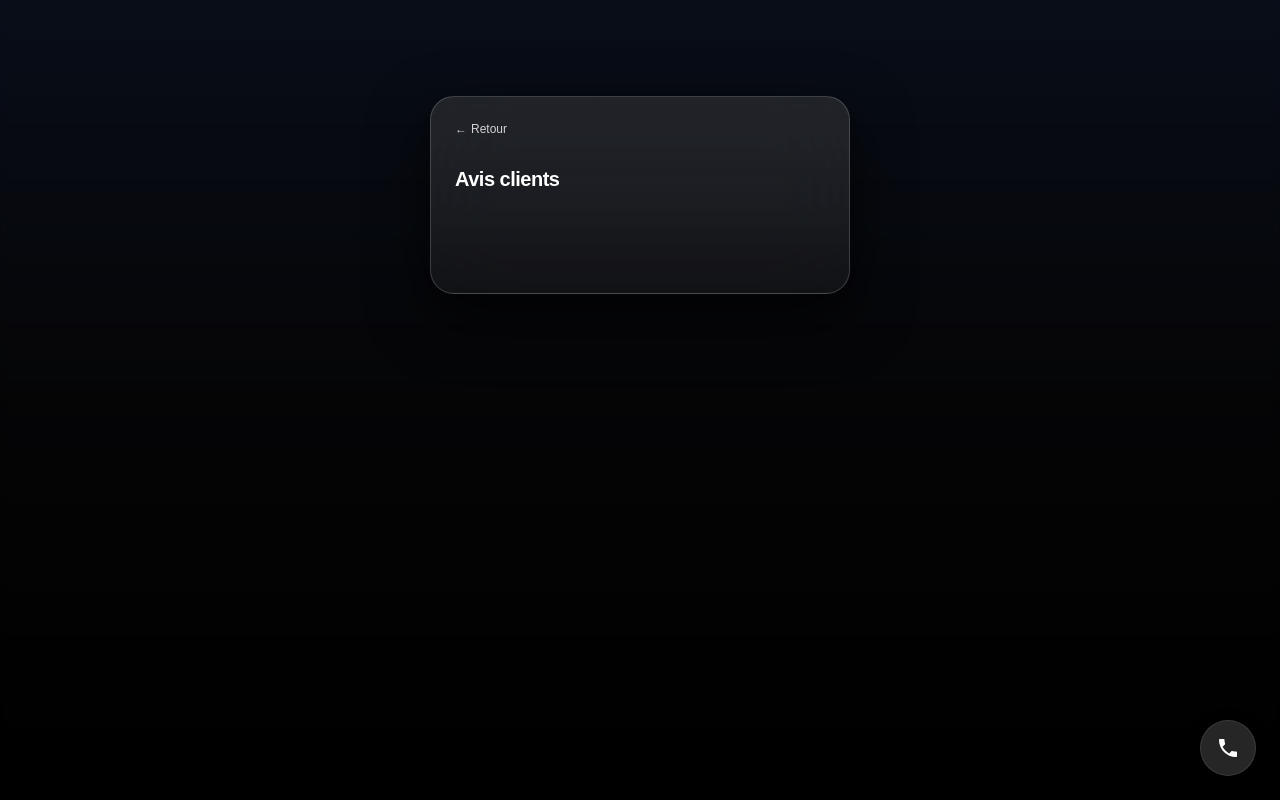
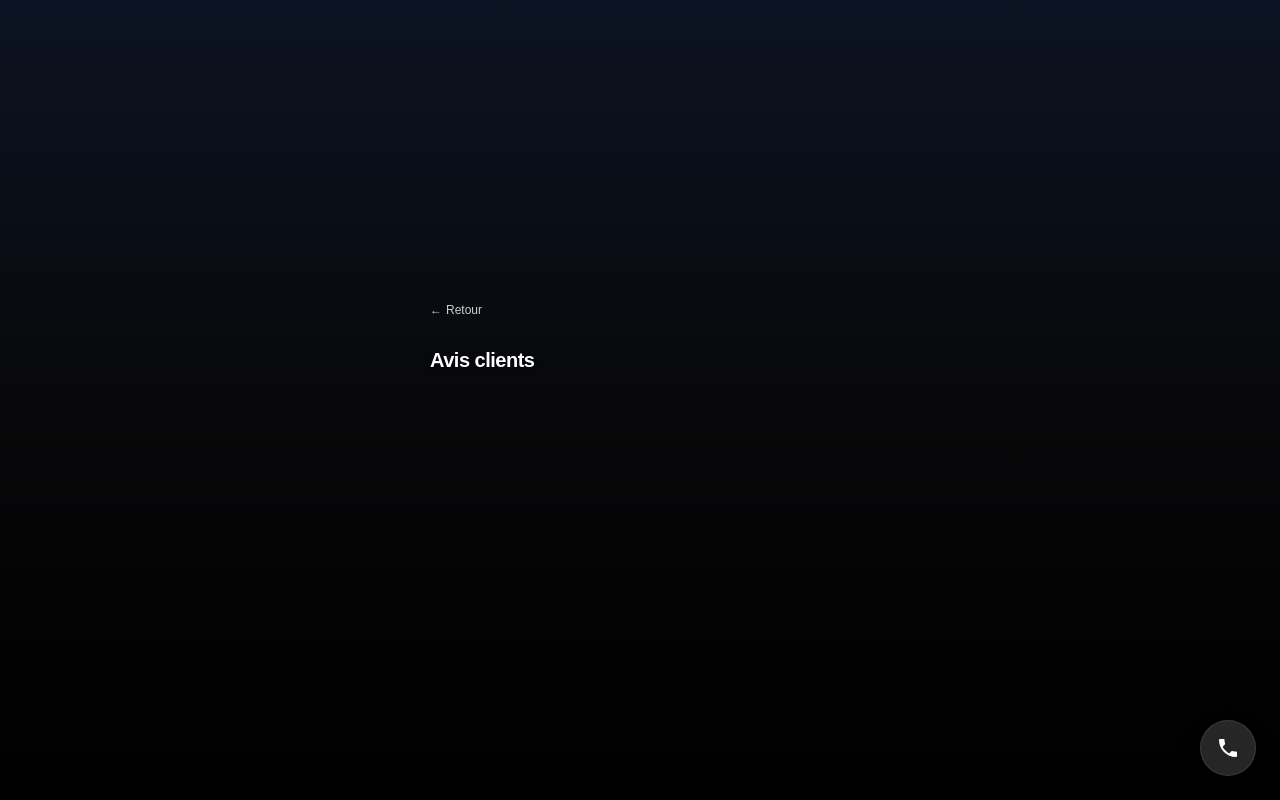
Before and after one commit to sergeiovitch63-create/lucas-leplaquiste, a Next.js app: page /avis in a window 1280 px wide. Built offline with nearby package versions, Linux system fonts and the light colour scheme.

Commit message:
Refactor: remove card and render content directly on background

```diff
--- a/src/app/avis/page.tsx
+++ b/src/app/avis/page.tsx
@@ -2,8 +2,10 @@ import type { Metadata } from "next";
 import Link from "next/link";
 import { BackgroundShell } from "../../components/BackgroundShell";
 import { PhoneFrame } from "../../components/PhoneFrame";
-import { GlassCard } from "../../components/GlassCard";
 import { GoogleReviewsWidget } from "../../components/GoogleReviewsWidget";
+
+export const dynamic = "force-dynamic";
+export const revalidate = 0;
 
 export const metadata: Metadata = {
   icons: {
@@ -15,7 +17,6 @@ export default function AvisPage() {
   return (
     <BackgroundShell>
       <PhoneFrame>
-        <GlassCard>
         <div className="space-y-7">
           <div className="flex items-center justify-between gap-3">
             <Link
@@ -29,7 +30,7 @@ export default function AvisPage() {
           </div>
 
           <div className="space-y-3">
-              <h1 className="text-xl font-semibold tracking-tight text-white">
+            <h1 className="text-xl font-semibold tracking-tight text-white text-shadow-soft">
               Avis clients
             </h1>
           </div>
@@ -40,7 +41,6 @@ export default function AvisPage() {
             </div>
           </div>
         </div>
-        </GlassCard>
       </PhoneFrame>
     </BackgroundShell>
   );
--- a/src/app/page.tsx
+++ b/src/app/page.tsx
@@ -3,7 +3,6 @@ import { BackgroundShell } from "../components/BackgroundShell";
 import { PhoneFrame } from "../components/PhoneFrame";
 import { ProfileHeader } from "../components/ProfileHeader";
 import { LinkList } from "../components/LinkList";
-import { GlassCard } from "../components/GlassCard";
 import { MadeByPublox } from "../components/MadeByPublox";
 
 export const metadata: Metadata = {
@@ -16,13 +15,11 @@ export default function Home() {
   return (
     <BackgroundShell backgroundImage="/media/accueil/fond-ecrans.jpg">
       <PhoneFrame>
-        <GlassCard>
-          <div className="space-y-7">
-            <ProfileHeader />
-            <LinkList />
-            <MadeByPublox />
-          </div>
-        </GlassCard>
+        <div className="space-y-7">
+          <ProfileHeader />
+          <LinkList />
+          <MadeByPublox />
+        </div>
       </PhoneFrame>
     </BackgroundShell>
   );
--- a/src/components/BackgroundShell.tsx
+++ b/src/components/BackgroundShell.tsx
@@ -27,11 +27,14 @@ export function BackgroundShell({
         <div className="pointer-events-none fixed inset-0 z-0 bg-gradient-to-b from-slate-900 via-zinc-950 to-black" />
       )}
 
-      {/* Dark overlay + blur (always applied for readability) */}
-      <div className="pointer-events-none fixed inset-0 z-10 bg-black/40 backdrop-blur-sm" />
+      {/* Global overlay for readability - soft gradient/vignette effect */}
+      <div
+        className="pointer-events-none fixed inset-0 z-10 bg-gradient-to-b from-black/20 via-black/10 to-black/30"
+        aria-hidden
+      />
 
       {/* Content */}
-      <div className="relative z-20 flex min-h-[100dvh] w-full items-start justify-center px-4 pt-[calc(env(safe-area-inset-top)+3rem)] pb-[calc(env(safe-area-inset-bottom)+6rem)]">
+      <div className="relative z-20 flex min-h-[100dvh] w-full items-center justify-center px-4 pt-[calc(env(safe-area-inset-top)+3rem)] pb-[calc(env(safe-area-inset-bottom)+6rem)]">
         {children}
       </div>
     </div>
--- a/src/components/GlassCard.tsx
+++ b/src/components/GlassCard.tsx
@@ -3,28 +3,41 @@ import type { ReactNode } from "react";
 interface GlassCardProps {
   children: ReactNode;
   className?: string;
+  /**
+   * Optional background image URL.
+   * Pass the same value as the page background to make the card feel like a window.
+   */
   backgroundImage?: string;
 }
 
-export function GlassCard({ children, className, backgroundImage }: GlassCardProps) {
+export function GlassCard({
+  children,
+  className,
+  backgroundImage,
+}: GlassCardProps) {
   return (
     <div
-      className={`relative overflow-hidden rounded-3xl border border-white/15 bg-white/5 bg-gradient-to-b from-white/10 via-white/5 to-white/[0.03] shadow-[0_22px_60px_rgba(0,0,0,0.75)] backdrop-blur-2xl ${className ?? ""}`}
-      style={{
-        ...(backgroundImage && {
-          backgroundImage: `url('${backgroundImage}')`,
-          backgroundSize: "cover",
-          backgroundPosition: "center",
-          backgroundRepeat: "no-repeat",
-        }),
-      }}
+      className={`relative overflow-hidden rounded-3xl border border-white/10 shadow-2xl backdrop-blur-sm ${className ?? ""}`}
     >
-      {/* Internal overlay + highlight */}
-      <div className="pointer-events-none absolute inset-0 z-10 bg-black/10" />
-      <div className="pointer-events-none absolute inset-0 z-20 bg-gradient-to-b from-black/15 via-transparent to-black/25" />
+      {/* Background image – fully visible, no opacity/filter applied */}
+      {backgroundImage && (
+        <div
+          className="absolute inset-0 bg-cover bg-center bg-no-repeat"
+          style={{
+            backgroundImage: `url('${backgroundImage}')`,
+          }}
+          aria-hidden
+        />
+      )}
 
-      {/* Content */}
-      <div className="relative z-30 p-6">{children}</div>
+      {/* Separate overlay layer for readability (does NOT affect the image itself) */}
+      <div
+        className="pointer-events-none absolute inset-0 bg-gradient-to-b from-black/30 via-black/10 to-black/40"
+        aria-hidden
+      />
+
+      {/* Content – always on top */}
+      <div className="relative z-10 p-6">{children}</div>
     </div>
   );
 }
--- a/src/components/GoogleReviewsWidget.tsx
+++ b/src/components/GoogleReviewsWidget.tsx
@@ -1,15 +1,29 @@
  "use client";
 
+import { useEffect } from "react";
 import Script from "next/script";
 
 export function GoogleReviewsWidget() {
+  useEffect(() => {
+    // Ensure Elfsight platform is loaded and widgets are initialized
+    if (typeof window !== "undefined" && (window as any).eapps) {
+      (window as any).eapps.init();
+    }
+  }, []);
+
   return (
     <div className="w-full">
       <Script
         src="https://elfsightcdn.com/platform.js"
-        strategy="lazyOnload"
+        strategy="afterInteractive"
+        onLoad={() => {
+          // Initialize widgets after script loads
+          if (typeof window !== "undefined" && (window as any).eapps) {
+            (window as any).eapps.init();
+          }
+        }}
       />
-      <div className="elfsight-app-155f2dd7-a007-4ece-9757-b5f28fc288c5" data-elfsight-app-lazy />
+      <div className="elfsight-app-155f2dd7-a007-4ece-9757-b5f28fc288c5" />
     </div>
   );
 }
--- a/src/components/ProfileHeader.tsx
+++ b/src/components/ProfileHeader.tsx
@@ -17,7 +17,7 @@ export function ProfileHeader() {
   return (
     <div className="flex flex-col items-center gap-4">
       <div className="relative h-20 w-20 overflow-hidden rounded-full border border-white/10 bg-white/10 shadow-lg ring-2 ring-white/20">
-        <div className="absolute inset-0 flex items-center justify-center text-xl font-semibold uppercase text-white/60">
+        <div className="absolute inset-0 flex items-center justify-center text-xl font-semibold uppercase text-white/80">
           {initials}
         </div>
         <Image
@@ -33,7 +33,7 @@ export function ProfileHeader() {
         <h1 className="text-xl font-semibold tracking-tight text-white sm:text-2xl text-shadow-soft">
           {site.brandName}
         </h1>
-        <p className="mt-1 text-xs text-white/65 sm:text-sm text-shadow-soft">{site.tagline}</p>
+        <p className="mt-1 text-xs text-white/80 sm:text-sm text-shadow-soft">{site.tagline}</p>
       </div>
 
       <div className="mt-4 flex items-center justify-center gap-3">
--- a/src/components/ServicePage.tsx
+++ b/src/components/ServicePage.tsx
@@ -1,7 +1,6 @@
 import Link from "next/link";
 import { BackgroundShell } from "./BackgroundShell";
 import { PhoneFrame } from "./PhoneFrame";
-import { GlassCard } from "./GlassCard";
 import { site } from "../config/site";
 
 interface ServicePageProps {
@@ -15,7 +14,6 @@ export function ServicePage({ title, description }: ServicePageProps) {
   return (
     <BackgroundShell>
       <PhoneFrame>
-        <GlassCard>
         <div className="space-y-7">
           <div className="flex items-center justify-between gap-3">
             <Link
@@ -26,16 +24,16 @@ export function ServicePage({ title, description }: ServicePageProps) {
               <span aria-hidden>←</span>
               <span>Retour</span>
             </Link>
-              <p className="text-[11px] font-medium uppercase tracking-wide text-white/40">
+            <p className="text-[11px] font-medium uppercase tracking-wide text-white/60 text-shadow-soft">
               Zone&nbsp;: {site.locationText}
             </p>
           </div>
 
           <div className="space-y-3">
-              <h1 className="text-xl font-semibold tracking-tight text-white">
+            <h1 className="text-xl font-semibold tracking-tight text-white text-shadow-soft">
               {title}
             </h1>
-              <div className="space-y-3 text-sm text-white/80 leading-relaxed">
+            <div className="space-y-3 text-sm text-white/90 leading-relaxed text-shadow-soft">
               {paragraphs.map((text, index) => (
                 <p key={index}>{text}</p>
               ))}
@@ -59,7 +57,6 @@ export function ServicePage({ title, description }: ServicePageProps) {
             </a>
           </div>
         </div>
-        </GlassCard>
       </PhoneFrame>
     </BackgroundShell>
   );
```
Lines whose indentation alone changed are shown as unchanged.
